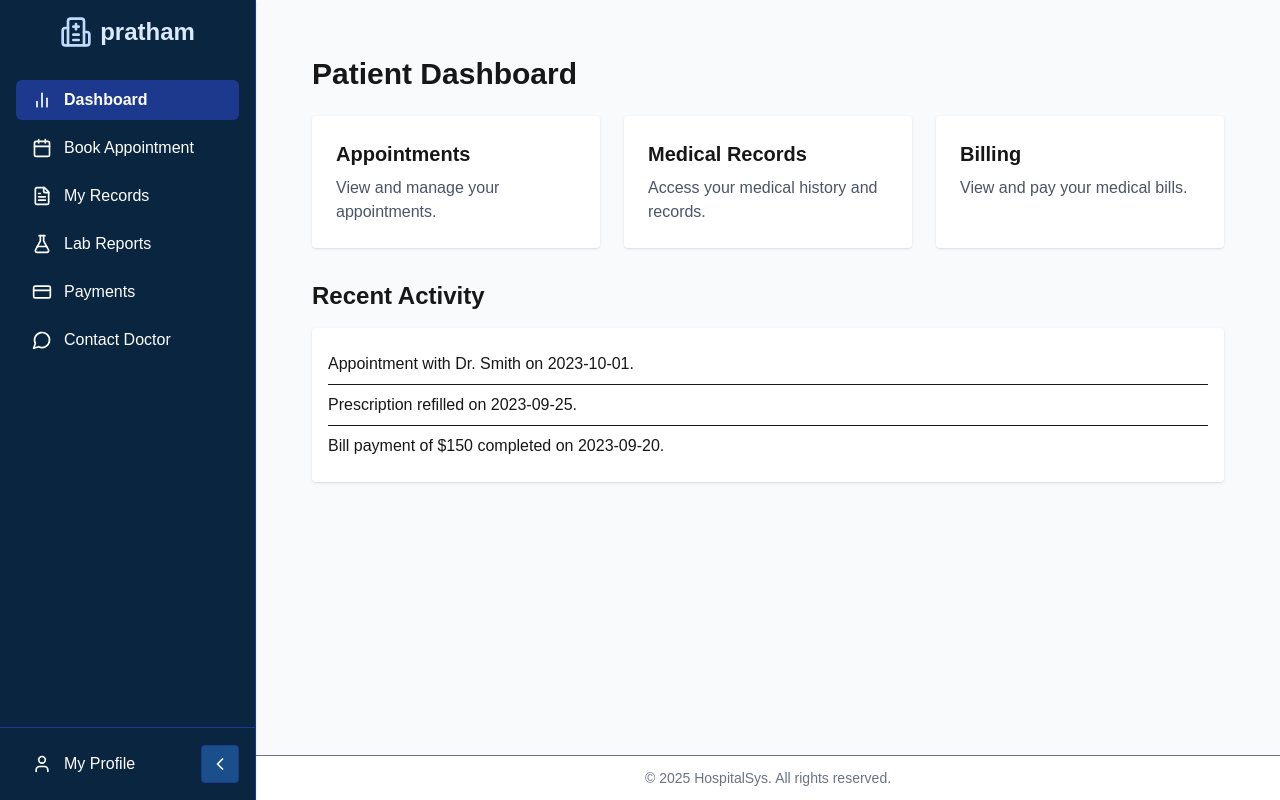
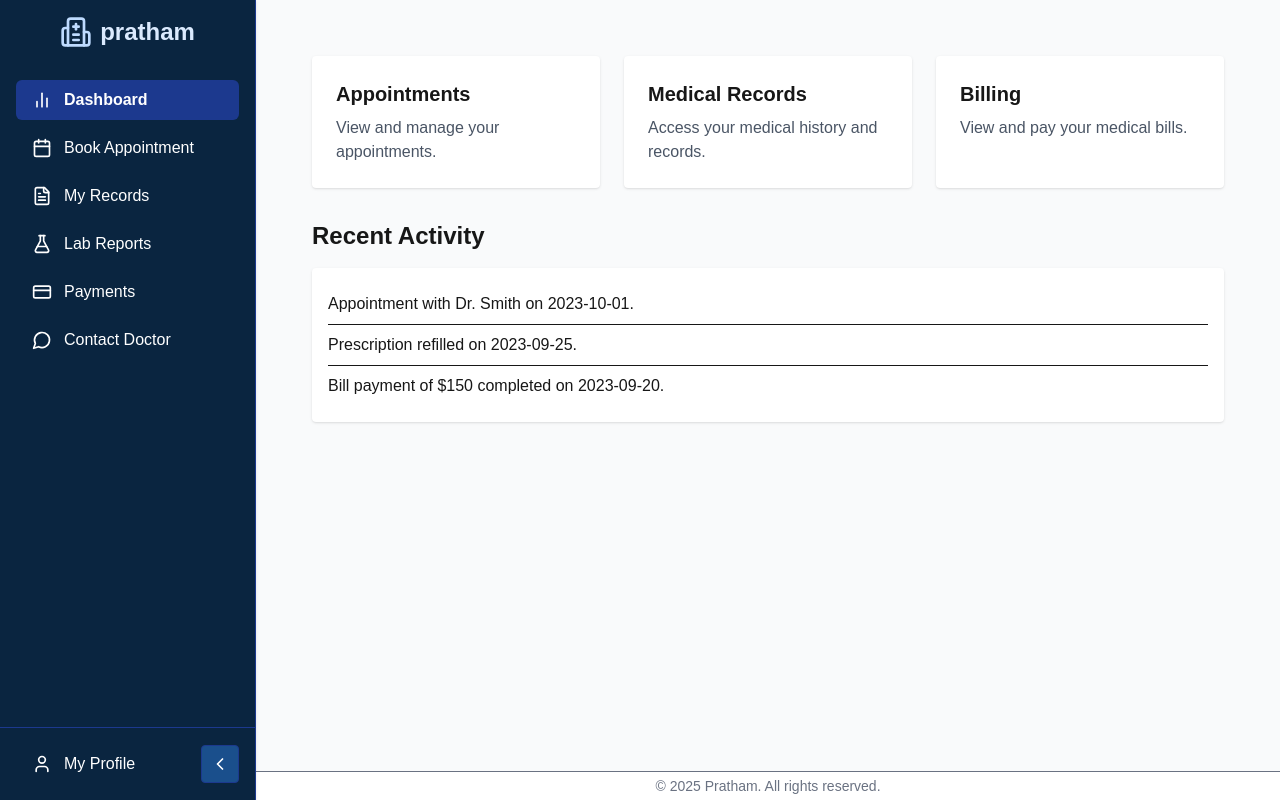
Before and after one commit to adityasriv2317/pratham, a Next.js app: page /dashboard/patient in a window 1280 px wide. Built offline with nearby package versions, Linux system fonts and the light colour scheme; a web font is replaced by a local one; what next-redux-wrapper would draw is missing.

Commit message:
layout fix

```diff
--- /dev/null
+++ b/src/app/dashboard/patient/dashboard.tsx
@@ -0,0 +1,38 @@
+const PatientDashboard = () => {
+  return (
+    <main className="p-8">
+      <section className="grid grid-cols-1 md:grid-cols-3 gap-6 mb-8">
+        <div className="bg-white shadow rounded p-6">
+          <h2 className="text-xl font-semibold mb-2">Appointments</h2>
+          <p className="text-gray-600">View and manage your appointments.</p>
+        </div>
+        <div className="bg-white shadow rounded p-6">
+          <h2 className="text-xl font-semibold mb-2">Medical Records</h2>
+          <p className="text-gray-600">
+            Access your medical history and records.
+          </p>
+        </div>
+        <div className="bg-white shadow rounded p-6">
+          <h2 className="text-xl font-semibold mb-2">Billing</h2>
+          <p className="text-gray-600">View and pay your medical bills.</p>
+        </div>
+      </section>
+      <section>
+        <h2 className="text-2xl font-semibold mb-4">Recent Activity</h2>
+        <ul className="bg-white shadow rounded p-4">
+          <li className="border-b py-2">
+            Appointment with Dr. Smith on 2023-10-01.
+          </li>
+          <li className="border-b py-2">
+            Prescription refilled on 2023-09-25.
+          </li>
+          <li className="py-2">
+            Bill payment of $150 completed on 2023-09-20.
+          </li>
+        </ul>
+      </section>
+    </main>
+  );
+};
+
+export default PatientDashboard;
--- a/src/app/dashboard/patient/page.tsx
+++ b/src/app/dashboard/patient/page.tsx
@@ -1,48 +1,16 @@
 "use client";
 import Layout from "@/components/Layout";
-import Dashboard from "@/pages/dashboard";
+import PatientDashboard from "./dashboard";
 import React from "react";
 
 import { usePathname, useRouter } from "next/navigation";
 
-const PatientDashboard: React.FC = () => {
+const Dashboard: React.FC = () => {
   return (
     <Layout role="patient">
-      <main className="p-8">
-        <h1 className="text-3xl font-bold mb-6">Patient Dashboard</h1>
-        <section className="grid grid-cols-1 md:grid-cols-3 gap-6 mb-8">
-          <div className="bg-white shadow rounded p-6">
-            <h2 className="text-xl font-semibold mb-2">Appointments</h2>
-            <p className="text-gray-600">View and manage your appointments.</p>
-          </div>
-          <div className="bg-white shadow rounded p-6">
-            <h2 className="text-xl font-semibold mb-2">Medical Records</h2>
-            <p className="text-gray-600">
-              Access your medical history and records.
-            </p>
-          </div>
-          <div className="bg-white shadow rounded p-6">
-            <h2 className="text-xl font-semibold mb-2">Billing</h2>
-            <p className="text-gray-600">View and pay your medical bills.</p>
-          </div>
-        </section>
-        <section>
-          <h2 className="text-2xl font-semibold mb-4">Recent Activity</h2>
-          <ul className="bg-white shadow rounded p-4">
-            <li className="border-b py-2">
-              Appointment with Dr. Smith on 2023-10-01.
-            </li>
-            <li className="border-b py-2">
-              Prescription refilled on 2023-09-25.
-            </li>
-            <li className="py-2">
-              Bill payment of $150 completed on 2023-09-20.
-            </li>
-          </ul>
-        </section>
-      </main>
+        <PatientDashboard />
     </Layout>
   );
 };
 
-export default PatientDashboard;
+export default Dashboard;
--- a/src/components/Layout.tsx
+++ b/src/components/Layout.tsx
@@ -2,7 +2,6 @@
 
 import React, { ReactNode } from "react";
 import Sidebar from "./Sidebar";
-import { usePathname, useRouter } from "next/navigation";
 
 interface LayoutProps {
   role: "admin" | "doctor" | "staff" | "patient";
@@ -20,8 +19,8 @@ const Layout: React.FC<LayoutProps> = ({ role, children }) => {
         <main className="flex-1 p-6 bg-gray-50">{children}</main>
 
         {/* Footer */}
-        <footer className="bg-white border-t text-center py-3 text-sm text-gray-500">
-          &copy; {new Date().getFullYear()} HospitalSys. All rights reserved.
+        <footer className="bg-white border-t text-center py-1 text-sm text-gray-500">
+          &copy; {new Date().getFullYear()} Pratham. All rights reserved.
         </footer>
       </div>
     </div>
```
